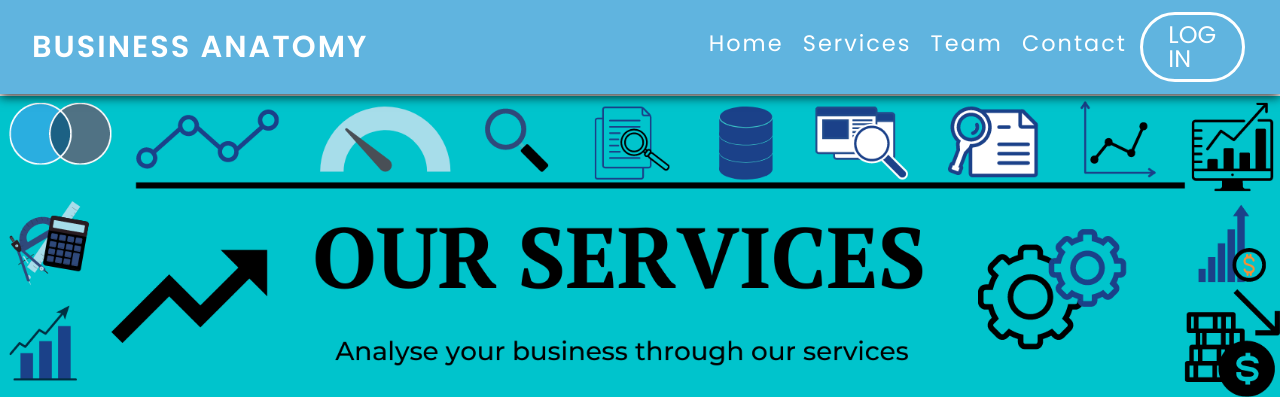
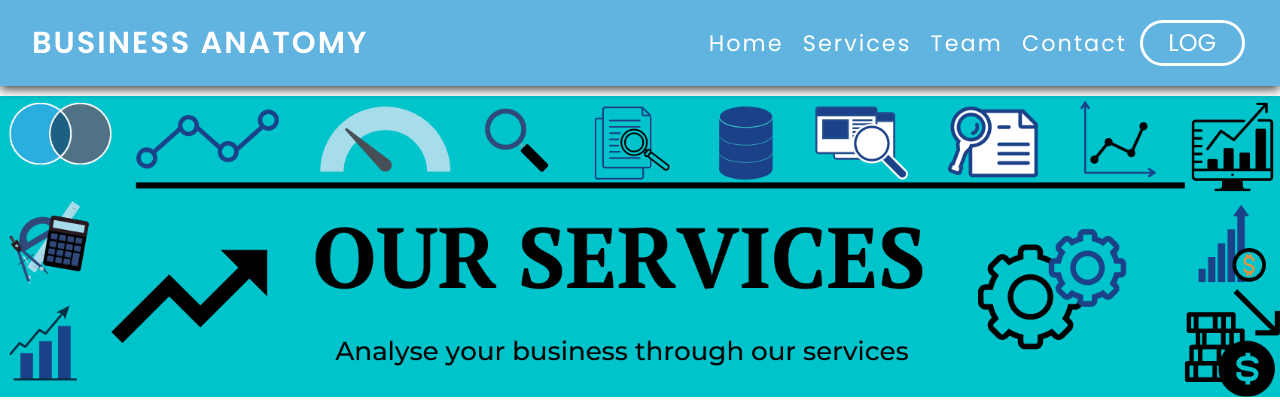
Before and after one commit to panchayat5/flask-final, a Flask app: page /services in a window 1280 px wide. Shown: the top 420 px of the page. Run offline with Flask 2, Linux system fonts and the light colour scheme; parts of the project's set-up code (start-up, migrations or seed data) failed here and were passed over; some libraries are stand-ins or nearby versions.

Commit message:
first commit

```diff
--- a/templates/services.html
+++ b/templates/services.html
@@ -40,7 +40,7 @@
                 </div>
 
                 <div class="log-sign" style="--i: 1.8s">
-                    <a href="./login" class="btn transparent">Log in</a>
+                    <a href="./login" class="btn transparent">Log </a>
 
                 </div>
             </div>
```
